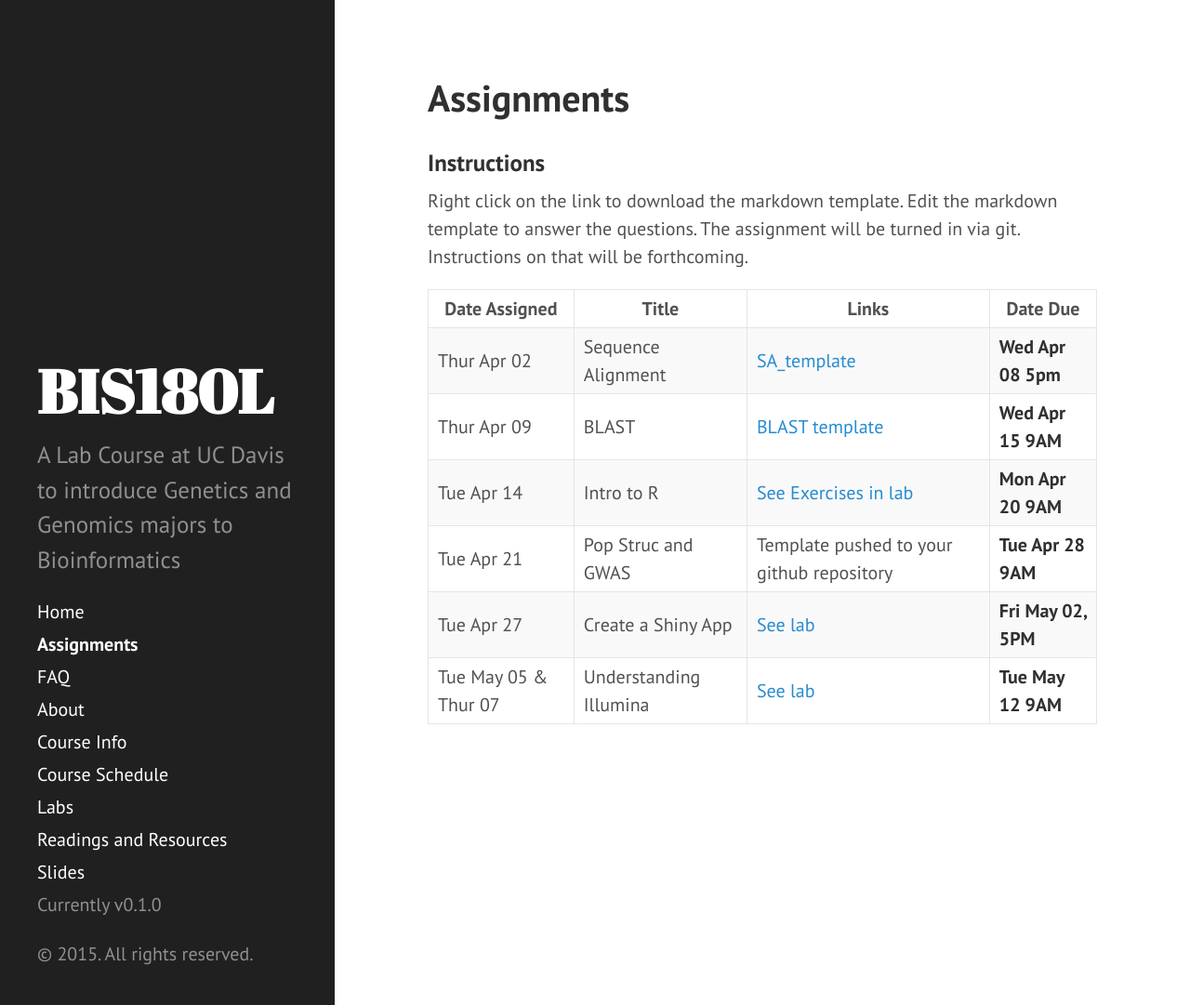
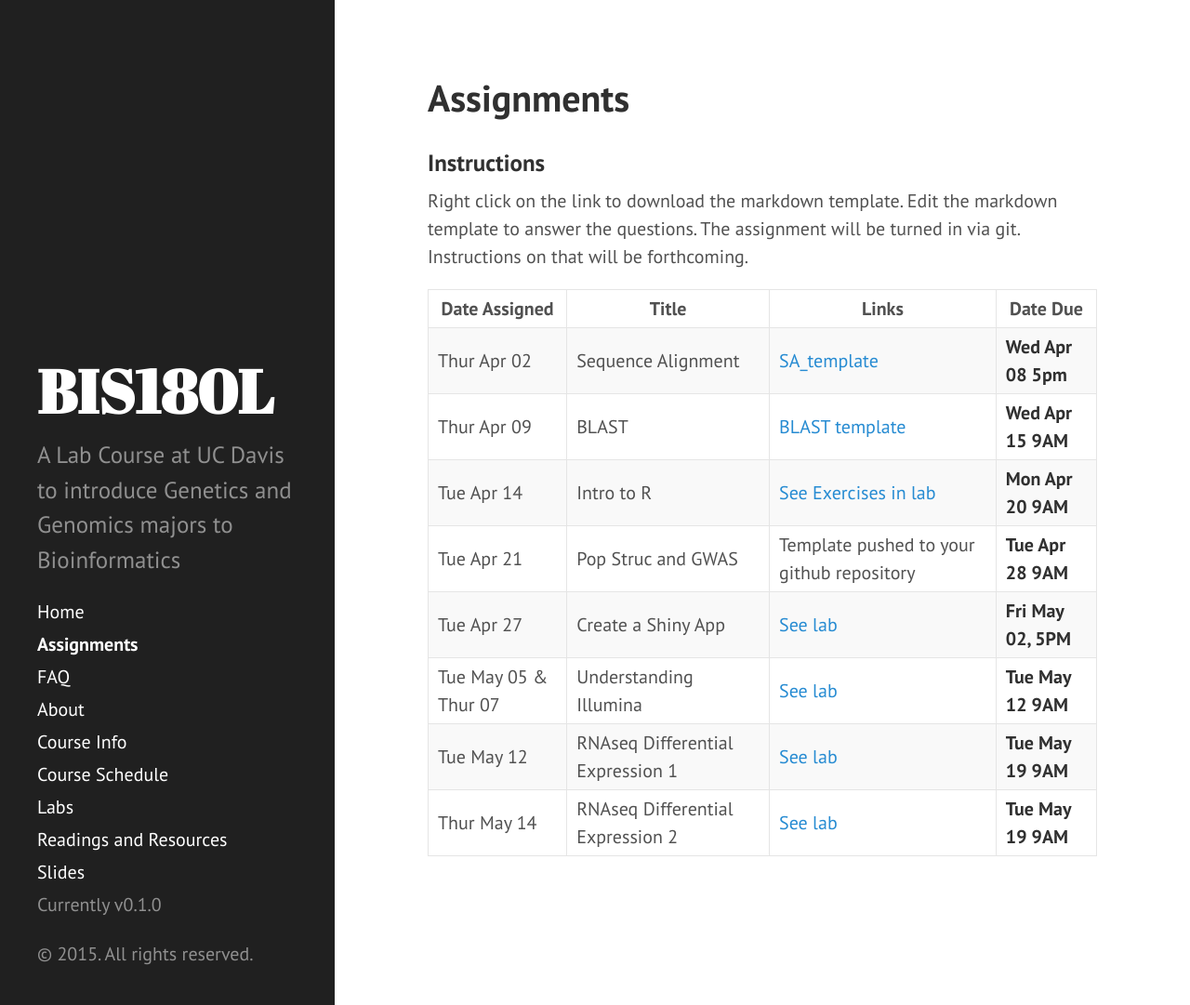
Before and after one commit to rjcmarkelz/BIS180L_web, a Jekyll site: the page built from Assignments.md, in a window 1280 px wide and 1081 px high. Shown: the whole window at 93% size. Built offline with Jekyll 4.4.1, drawn with Linux system fonts in a browser that asks for light colours; Markdown is read by kramdown in place of the engine named in the settings.

Commit message:
update assignments

```diff
--- a/Assignments.md
+++ b/Assignments.md
@@ -15,3 +15,5 @@ Right click on the link to download the markdown template.  Edit the markdown te
 | Tue Apr 21    | Pop Struc and GWAS | Template pushed to your github repository  | __Tue Apr 28 9AM__ |
 | Tue Apr 27    | Create a Shiny App | [See lab]({{site.baseurl}}/{% post_url 2015-04-28-Shiny%}) | __Fri May 02, 5PM__ |
 | Tue May 05 & Thur 07    | Understanding Illumina | [See lab]({{site.baseurl}}/{% post_url 2015-05-08-R-SNPs%}) | __Tue May 12 9AM__ |
+| Tue May 12  | RNAseq Differential Expression 1 | [See lab]({{site.baseurl}}/{% post_url 2015-05-12-RNAseq-edgeR%}) | __Tue May 19 9AM__ |
+| Thur May 14 | RNAseq Differential Expression 2 |  [See lab]({{site.baseurl}}/{% post_url 2015-05-14-RNAseq-Annotation%})| __Tue May 19 9AM__ |
```
